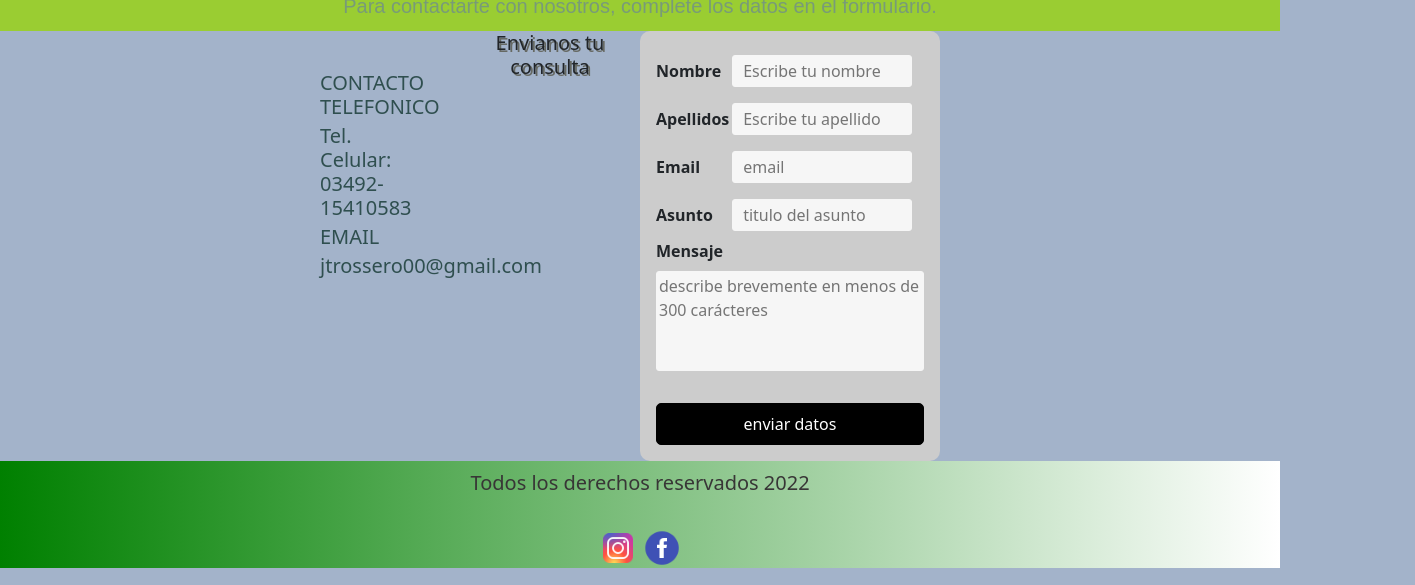
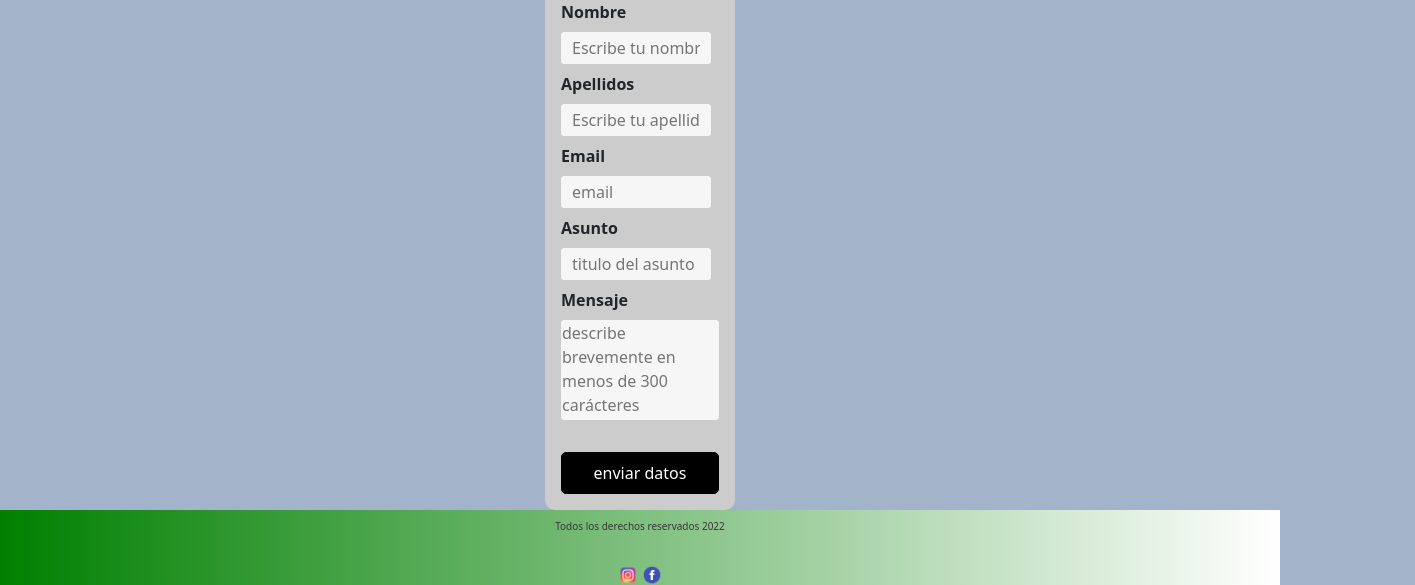
Before and after one commit to paoiorlano/PreEntrega2-Iorlano, a plain HTML site: page section/contacto.html in a window 1280 px wide. Shown: the part 686-1271 px from the top of the page, 1415 px wide, since content can reach past the window. Drawn offline with nearby package versions, Linux system fonts and the light colour scheme.

Commit message:
primer media queries

```diff
--- a/css/styles.css
+++ b/css/styles.css
@@ -1,3 +1,10 @@
+/*mobile first 0px-500px*/
+*{
+  padding: 0;
+  margin:0;
+}
+
+
 html {
     box-sizing: border-box;
     font-size: 62.5%;
@@ -8,12 +15,15 @@ html {
     font-size: 1.6rem;
     line-height: 1.5;
     width: 100%;
+    min-height: 100vh;
+    display: flex;
+    flex-direction: column;
+
 }
 
   header{
     background: url(../img/fondo.jpeg) center/cover no-repeat;
-    height: 80vh;
-    min-height: 400px;
+    min-height: 200px;
     padding-top: 40vh;
     text-align: center;
 
@@ -24,22 +34,23 @@ html {
   }
 
 
-  .navegacion ul {
+  /*.navegacion ul {
     display: flex;
     justify-content: space-around;
     list-style: none;
     margin: 0px;
     padding: 5px;
 }
-
+*/
 .navegacion ul li{
-  display: inline-block;
+  /*display: inline-block;*/
+  list-style-type: none;
 }
 
 .navegacion ul li a{
     color: #f6f6f6;
     margin: 0 100px;
-    font-size: 1.8rem;
+    font-size: 1rem;
     font-style: italic;
     text-decoration: none;
     text-transform: uppercase;
@@ -55,29 +66,30 @@ html {
 
  h1{
     font-family: Impact, Haettenschweiler, 'Arial Narrow Bold', sans-serif;
-    font-size: 8rem;
+    font-size: 3rem;
     text-align: center;
     color: rgb(19, 51, 26);
     font-weight: bold;
     text-shadow: 2px 2px 0 black; /* SOMBREADO */
     margin: 0;
-    margin-top: -10px;
+    margin-top: -5px;
     margin-bottom: 20px;
   }
 
   h2{
     text-align: center;
+    font-size: 1.5rem;
     text-shadow: 2px 2px 0 rgb(102, 105, 99);
   }
 
   h3{
 	text-align: center;
   padding: 10px;
-  font-size: 2rem;
+  font-size: 1rem;
 	color: rgb(56, 54, 54);
   }
 
-  h4{
+  /*h4{
     text-align: start;
     font-size: 2rem;
     color: darkslategray;
@@ -90,8 +102,21 @@ html {
     font-size: 2rem;
     color: darkslategray;
 
+  }*/
+  h4{
+    text-align: start;
+    font-size: 15px;
+    color: darkslategray;
+    text-transform: uppercase;
+
   }
 
+  h5{
+    text-align: start;
+    font-size: 15px;
+    color: darkslategray;
+
+  }
 
 
 
@@ -102,7 +127,7 @@ html {
 
 
 .descripcion{
-  font-size: 2rem;
+  font-size: 1rem;
   text-align: center;
   color: rgb(120, 155, 120);
   font-family: Arial, Helvetica, sans-serif;
@@ -132,14 +157,14 @@ html {
 
 .servicios-descripcion p{
   font-style: italic;
-  font-size: 2rem;
+  font-size: 1.5rem;
   align-content: center;
   color: rgb(12, 32, 12);
 }
 
 .servicios p{
   font-family: 'Trebuchet MS', 'Lucida Sans Unicode', 'Lucida Grande', 'Lucida Sans';
-  font-size: 2rem;
+  font-size: 1rem;
   color: darkslateblue;
 
 }
@@ -158,8 +183,66 @@ html {
 
 /** FORMULARIO **/
 *{box-sizing:border-box;}
+form{
+  width:190px;
+  padding:16px;
+  border-radius:10px;
+  margin:auto;
+  background-color:#ccc;
+}
 
-form{
+form label{
+  width:32px;
+  font-weight:bold;
+  display:inline-block;
+}
+
+form input[type="text"],
+form input[type="email"]{
+  width:150px;
+  padding:3px 10px;
+  border:1px solid #f6f6f6;
+  border-radius:3px;
+  background-color:#f6f6f6;
+  margin:8px 0;
+  display:inline-block;
+}
+
+form input[type="submit"]{
+  width:100%;
+  padding:8px 16px;
+  margin-top:32px;
+  border:1px solid #000;
+  border-radius:5px;
+  display:block;
+  color:#fff;
+  background-color:#000;
+}
+
+form input[type="submit"]:hover{
+  cursor:pointer;
+}
+
+textarea{
+  width:100%;
+  height:100px;
+  border:1px solid #f6f6f6;
+  border-radius:3px;
+  background-color:#f6f6f6;
+  margin:8px 0;
+  resize:none;
+  display:block;
+}
+.contacto_grid{
+  display: flex;
+  flex-direction: column;
+  justify-content: center;
+  grid-template-columns: 140px 140px 140px 140px;
+
+
+}
+
+/*form{
 	width:300px;
 	padding:16px;
 	border-radius:10px;
@@ -209,6 +292,7 @@ textarea{
 	resize:none;
 	display:block;
 }
+*/
 
 .imagen{
 	background-image: url(/img/ca0c5741-bb9d-437f-a17c-00bb376ab198.JPG);
@@ -224,9 +308,9 @@ textarea{
 }
 
 section p{
-  font-size: 20px;
+  font-size: 10px;
   color: white;
-  line-height: 45px;
+  line-height: 25px;
 }
 
 
@@ -250,8 +334,8 @@ footer ul li{
 
 footer ul li a{
   display: inline-block;
-  width: 40px;
-  height: 40px;
+  width: 20px;
+  height: 20px;
   font-size: 0;
 }
 footer ul li a.ig{
@@ -313,7 +397,7 @@ footer ul li a.fb{
 
 
 
-@media (max-width: 568px){
+/*@media (max-width: 568px){
   header{
     background: url(../img/fondo.jpeg) center/cover no-repeat;
     height: 40vh;
@@ -354,7 +438,7 @@ footer ul li a.fb{
   }
 
     .navegacion a:hover {    /* HOVER DISPARA EL EVENTO DE CUANDO PASO CON EL MOUSE POR ENCIMA DEL NOMBRE */
-    color: rgb(95, 202, 127);
+    /*color: rgb(95, 202, 127);
     transition: 0.5s;
 
   }
@@ -510,3 +594,4 @@ footer ul li a.fb{
 }
 
 }
+*/
```
